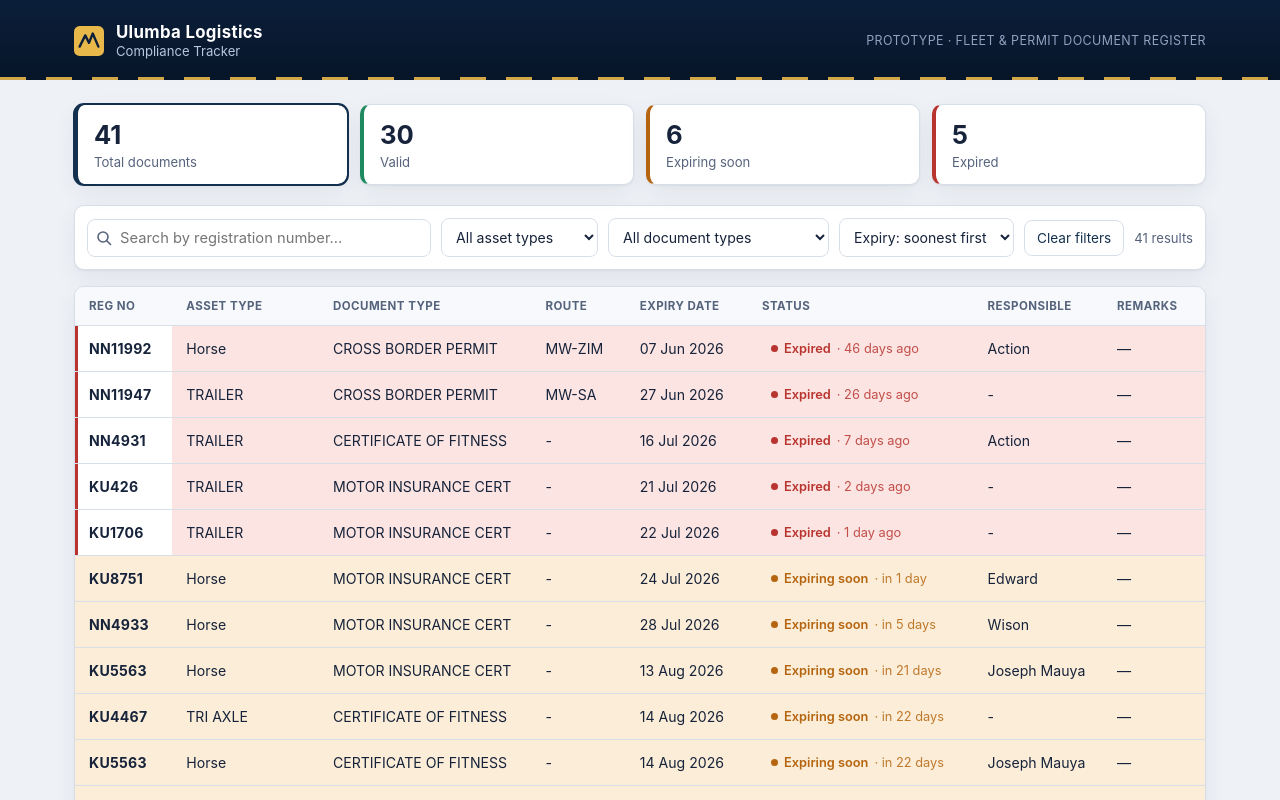
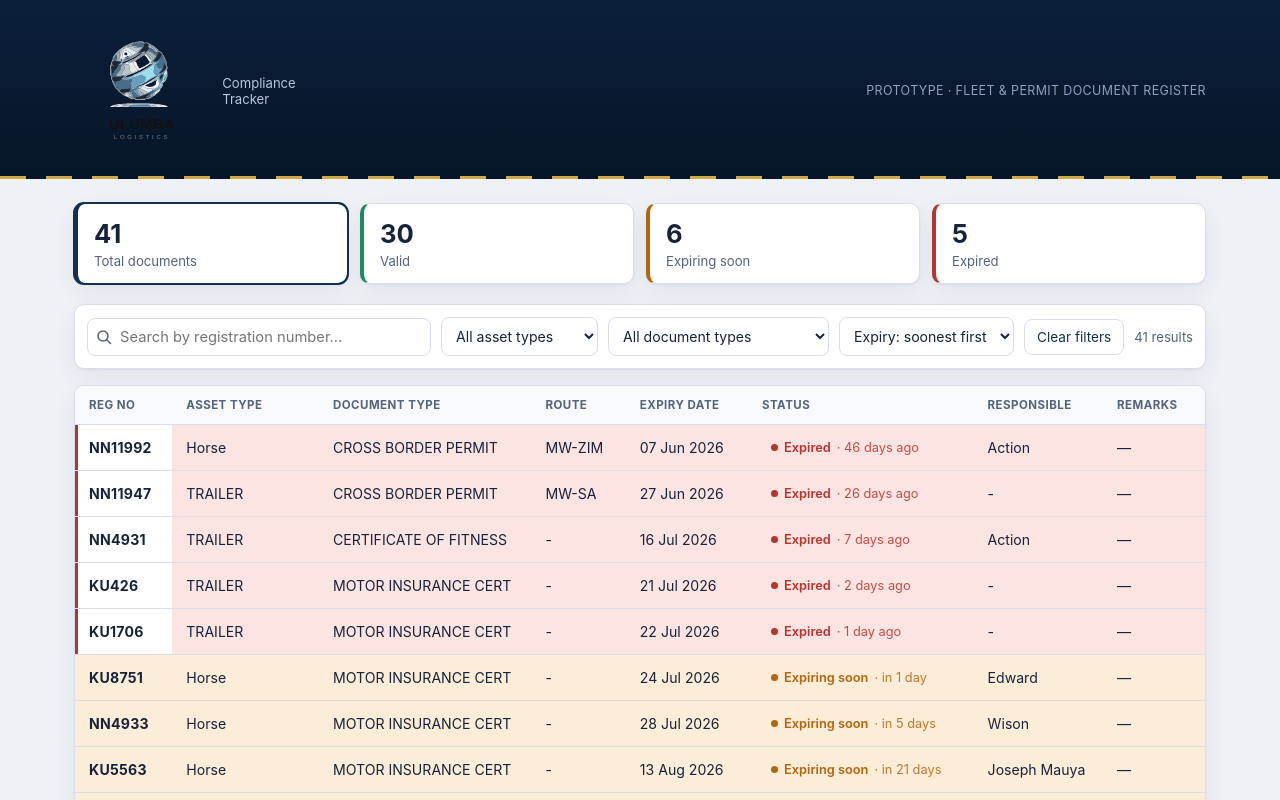
Before and after one commit to DAUD09/ulumba-compliance-tracker, a React (Vite) app: page / in a window 1280 px wide. Shown: the top 800 px of the page. Built offline with nearby package versions, Linux system fonts and the light colour scheme.

Commit message:
updated logo

```diff
--- a/src/App.jsx
+++ b/src/App.jsx
@@ -73,16 +73,12 @@ export default function App() {
       <header className="app-header">
         <div className="header-inner">
           <div className="brand">
-            <span className="brand-mark" aria-hidden="true">
-              <svg width="30" height="30" viewBox="0 0 32 32">
-                <rect width="32" height="32" rx="6" fill="#E8B84B" />
-                <path d="M6 22 L12 10 L16 18 L20 8 L26 22" stroke="#0B1F3A" strokeWidth="2.5" fill="none" strokeLinecap="round" strokeLinejoin="round" />
-              </svg>
-            </span>
-            <div>
-              <div className="brand-name">Ulumba Logistics</div>
-              <div className="brand-sub">Compliance Tracker</div>
-            </div>
+            <img
+              src="/ulumba-logo-full.svg"
+              alt="Ulumba Logistics"
+              className="brand-logo"
+            />
+            <div className="brand-sub">Compliance Tracker</div>
           </div>
           <div className="header-note">Prototype · fleet &amp; permit document register</div>
         </div>
```
Also changed, not shown: public/ulumba-logo-full-light.svg (added), public/ulumba-logo-full.svg (added).
